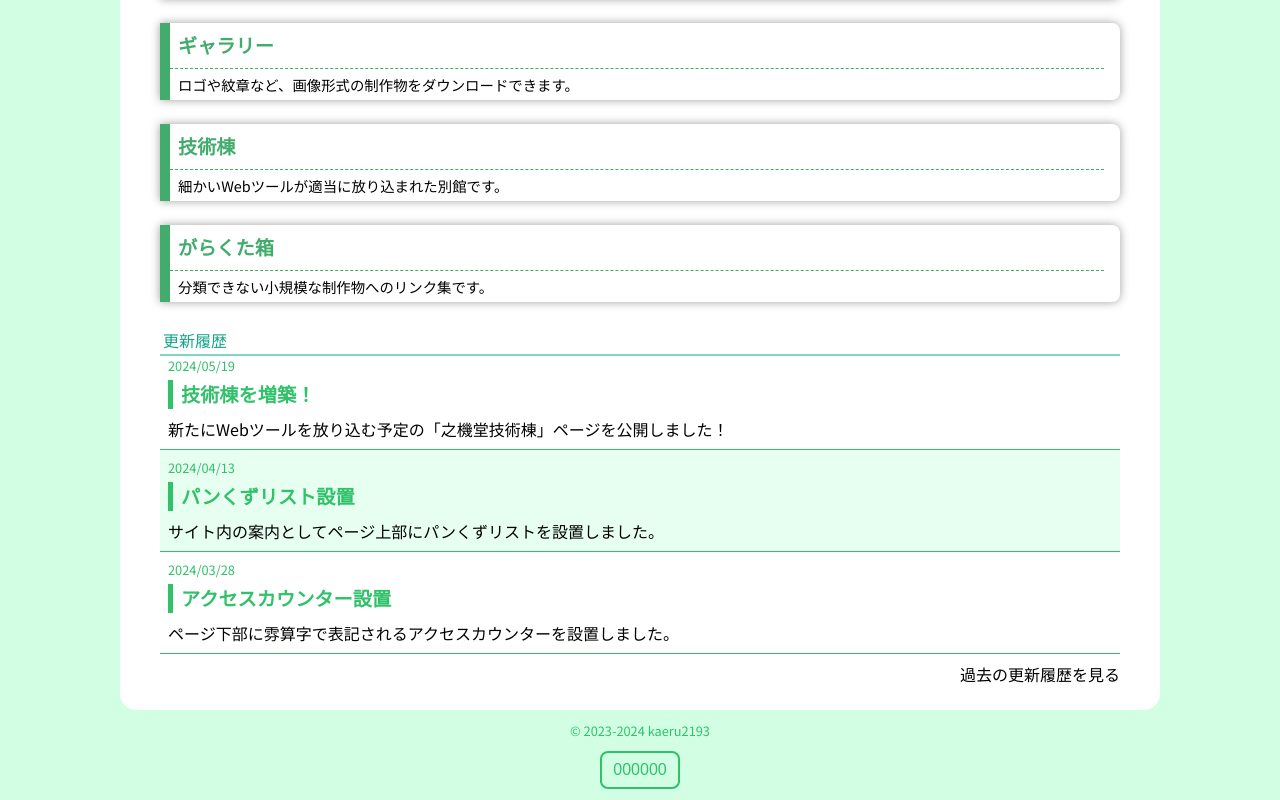
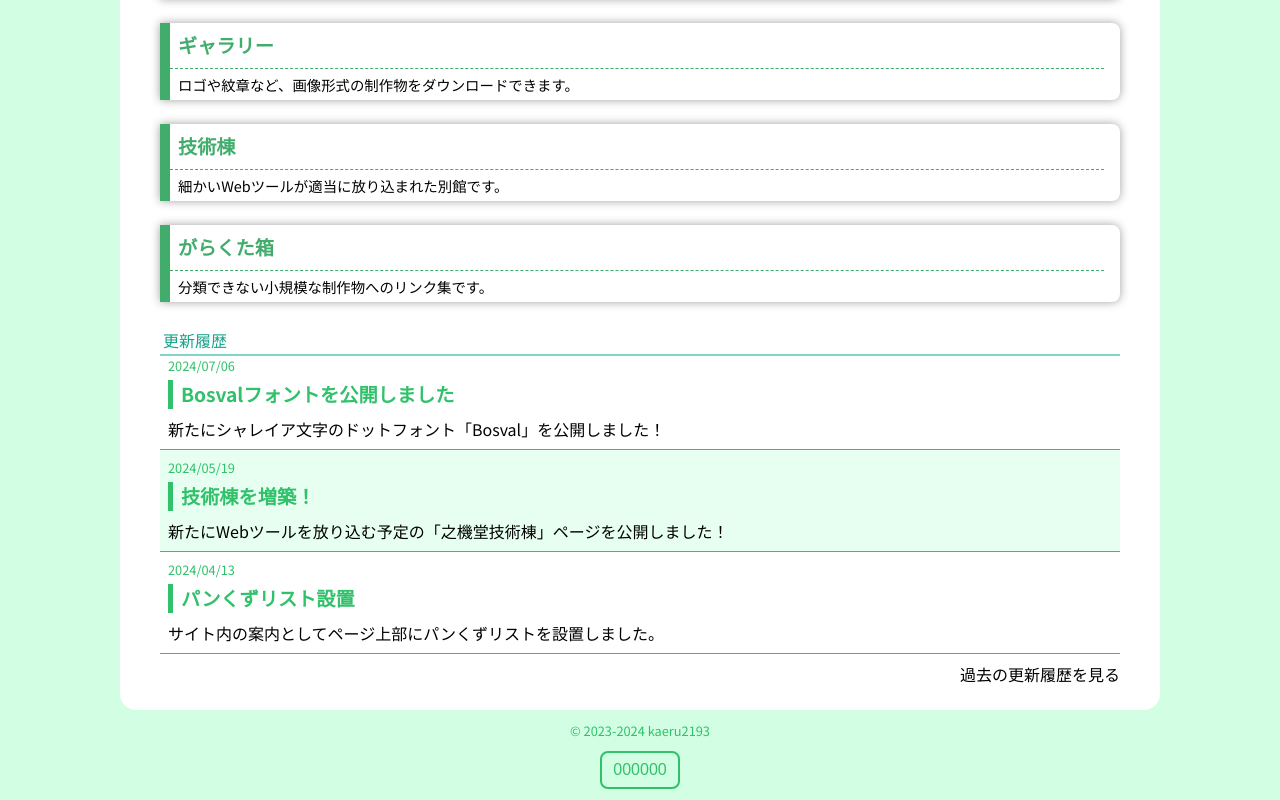
Before and after one commit to kaeru2193/kaeru-site-home, a Next.js app: page / in a window 1280 px wide. Shown: the part 742-1542 px from the top of the page. Built offline with nearby package versions, Linux system fonts and the light colour scheme; no server answers; a web font is replaced by a local one.

Commit message:
published: new font.

```diff
--- a/app/(layout)/download/font/[name]/fontData.tsx
+++ b/app/(layout)/download/font/[name]/fontData.tsx
@@ -34,12 +34,28 @@ export const fontData = [
         "desc":
             <>
                 <p>
-                    <a href="https://twitter.com/Ziphil">Ziphil</a>
-                    さんの製作している『シャレイア語』で使われる、シャレイア文字のセリフ体風フォントです。Regular, Boldの2ウェイトが含まれます。
+                    <a href="https://ziphil.com">Ziphil</a>
+                    さんの製作している『シャレイア語』で用いられる『シャレイア文字』のセリフ体風フォントです。Regular, Boldの2ウェイトが含まれます。
                 </p>
                 <div className={style.fontImgContainer}>
                     <Image src="/font-preview/cagit.png" className={style.fontImg} quality={100} width={2000} height={2000} alt={"cagit preview"} priority/>
                 </div>
             </>
     },
+    {
+        "name": "Bosval",
+        "id": "bosval",
+        "publish": "https://kaeru2193.github.io/Phun-Resources/font-publish/Bosval-latest.zip",
+        "example": "sizkulig okebiq a hay adoj te rafepxav acal e monaf.",
+        "desc":
+            <>
+                <p>
+                    <a href="https://ziphil.com">Ziphil</a>
+                    さんの製作している『シャレイア語』で用いられる『シャレイア文字』のドットフォントです。Regular, Boldの2ウェイトが含まれます。
+                </p>
+                <div className={style.fontImgContainer}>
+                    <Image src="/font-preview/bosval.png" className={style.fontImg} quality={100} width={2000} height={2000} alt={"bosval preview"} priority/>
+                </div>
+            </>
+    },
 ]
--- a/app/(layout)/download/font/[name]/page.module.css
+++ b/app/(layout)/download/font/[name]/page.module.css
@@ -5,7 +5,6 @@
 .fontImg {
     height: 500px;
     width: auto;
-    aspect-ratio: 2500/2441;
 }
 
 .example {
@@ -41,3 +40,8 @@
     font-family: "cagit";
     src: url("https://kaeru2193.github.io/Phun-Resources/font/Cagit-regular-latest.woff");
 }
+
+@font-face {
+    font-family: "bosval";
+    src: url("https://kaeru2193.github.io/Phun-Resources/font/Bosval-regular-latest.woff");
+}
--- a/app/(layout)/download/font/page.tsx
+++ b/app/(layout)/download/font/page.tsx
@@ -17,9 +17,10 @@ const Page = () => {
             <h2>シャレイア文字</h2>
             <p>
                 <a href="https://twitter.com/Ziphil">Ziphil</a>
-                さんの製作している『シャレイア語』で使われる文字体系です。
+                さんの製作している『シャレイア語』で用いられる文字体系です。
             </p>
             <SiteLink title="Càgit" desc="シャレイア文字のセリフ体風フォントです。" url="font/cagit"/>
+            <SiteLink title="Bosval" desc="シャレイア文字のドットフォントです。" url="font/bosval"/>
         </>
     )
 }
--- a/app/news.tsx
+++ b/app/news.tsx
@@ -40,4 +40,9 @@ export const newsData =
         "name": "技術棟を増築！",
         "desc": <>新たにWebツールを放り込む予定の「<a href="/download/gallery">之機堂技術棟</a>」ページを公開しました！</>
     },
+    {
+        "date": "2024-07-06",
+        "name": "Bosvalフォントを公開しました",
+        "desc": <>新たにシャレイア文字のドットフォント「<a href="/download/font/bosval">Bosval</a>」を公開しました！</>
+    },
 ]
```
Also changed, not shown: public/font-preview/bosval.png (added).
